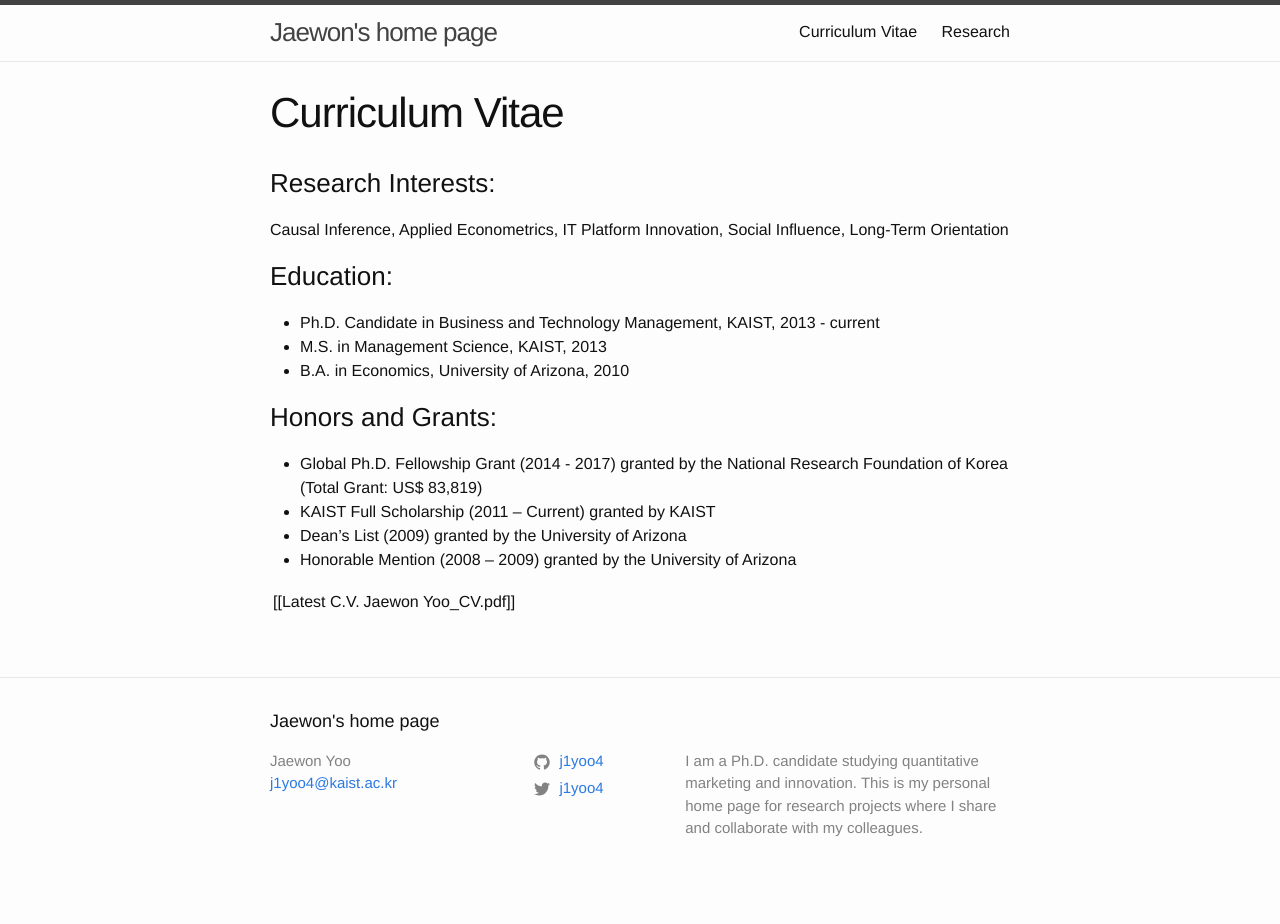
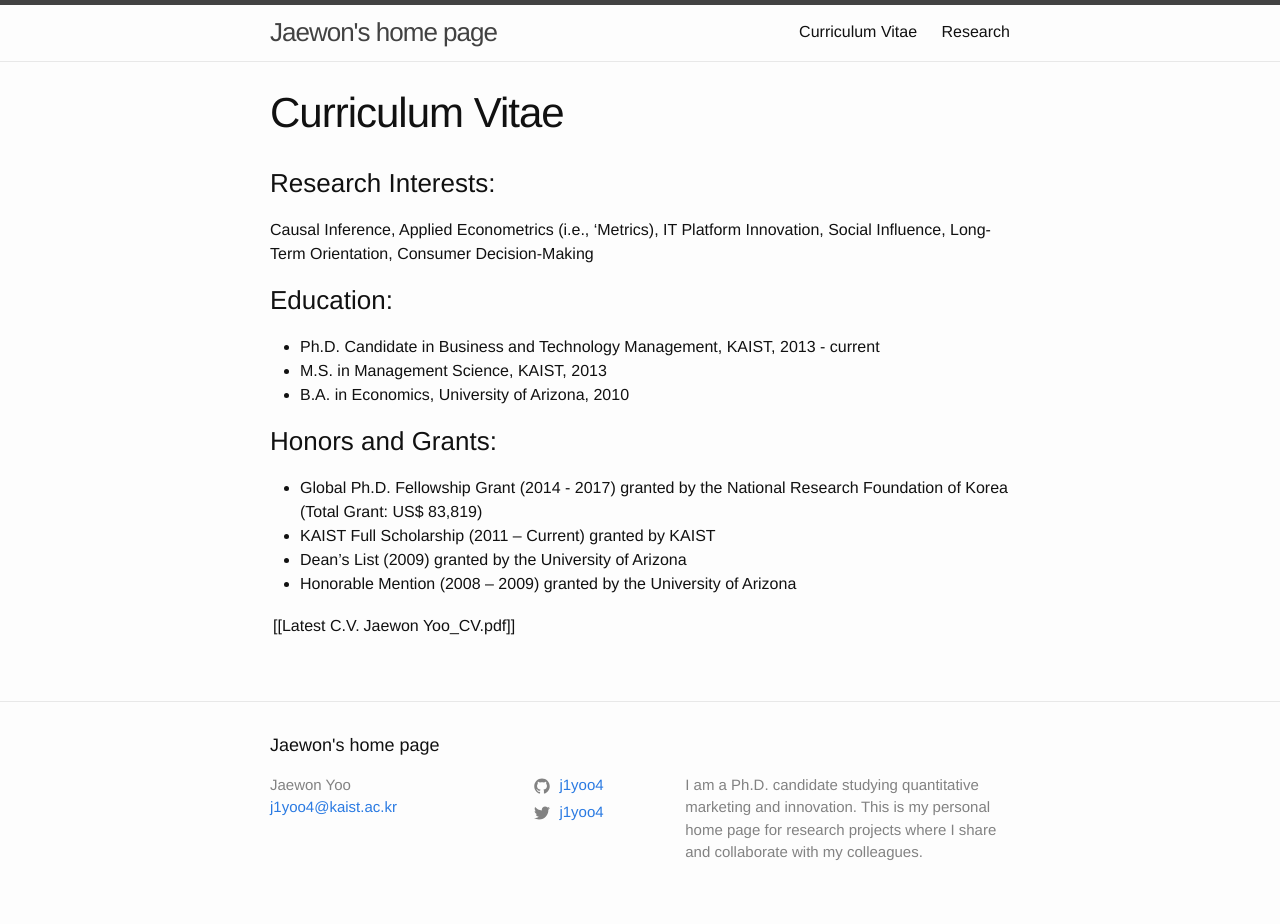
Before and after one commit to j1yoo/j1yoo.github.io, a Jekyll site: the page built from cv.markdown, in a window 1280 px wide. Built offline with Jekyll 4.4.1, drawn with Linux system fonts in a browser that asks for light colours; before the commit the page ends 900 px from its top, so only the background shows below that.

Commit message:
Update cv.markdown

```diff
--- a/cv.markdown
+++ b/cv.markdown
@@ -5,7 +5,7 @@ permalink: /cv/
 ---
 
 ### Research Interests:
-Causal Inference, Applied Econometrics, IT Platform Innovation, Social Influence, Long-Term Orientation
+Causal Inference, Applied Econometrics (i.e., 'Metrics), IT Platform Innovation, Social Influence, Long-Term Orientation, Consumer Decision-Making
 
 ### Education:
 * Ph.D. Candidate in Business and Technology Management, KAIST, 2013 - current
```
